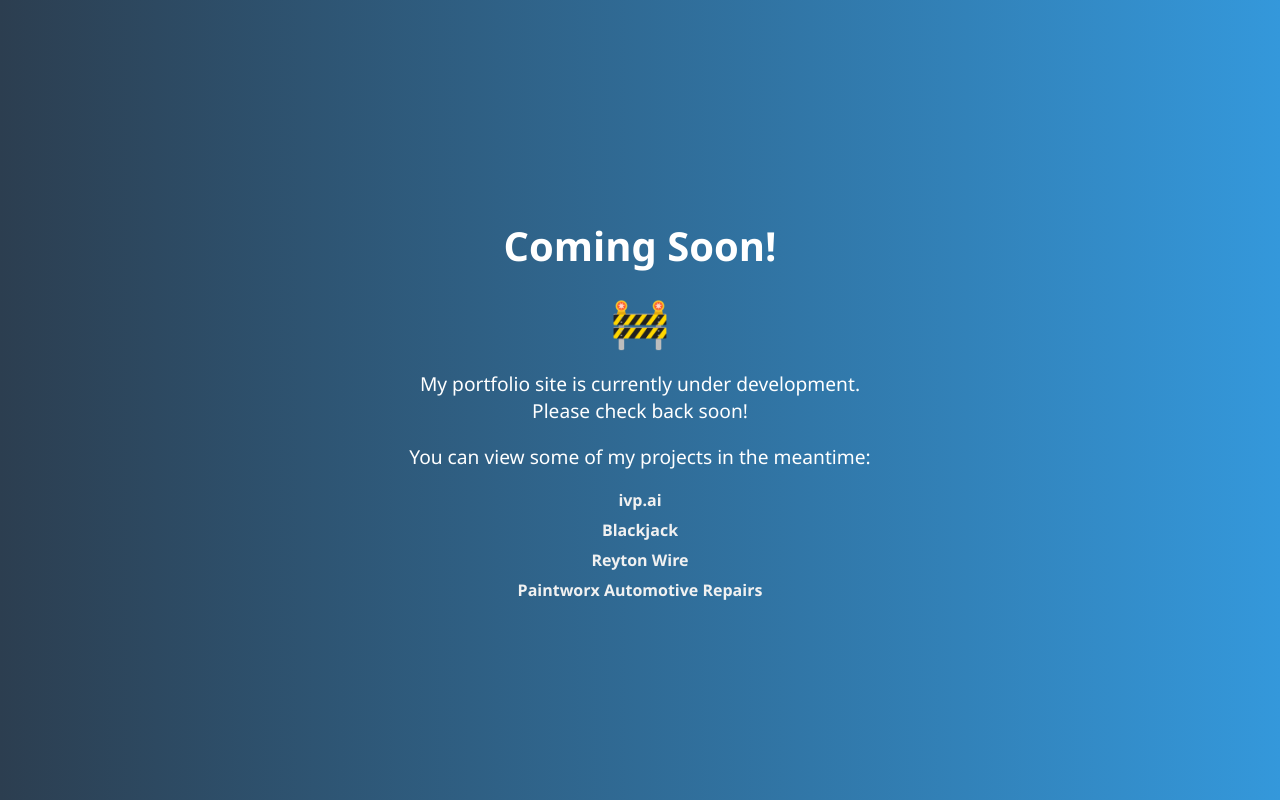
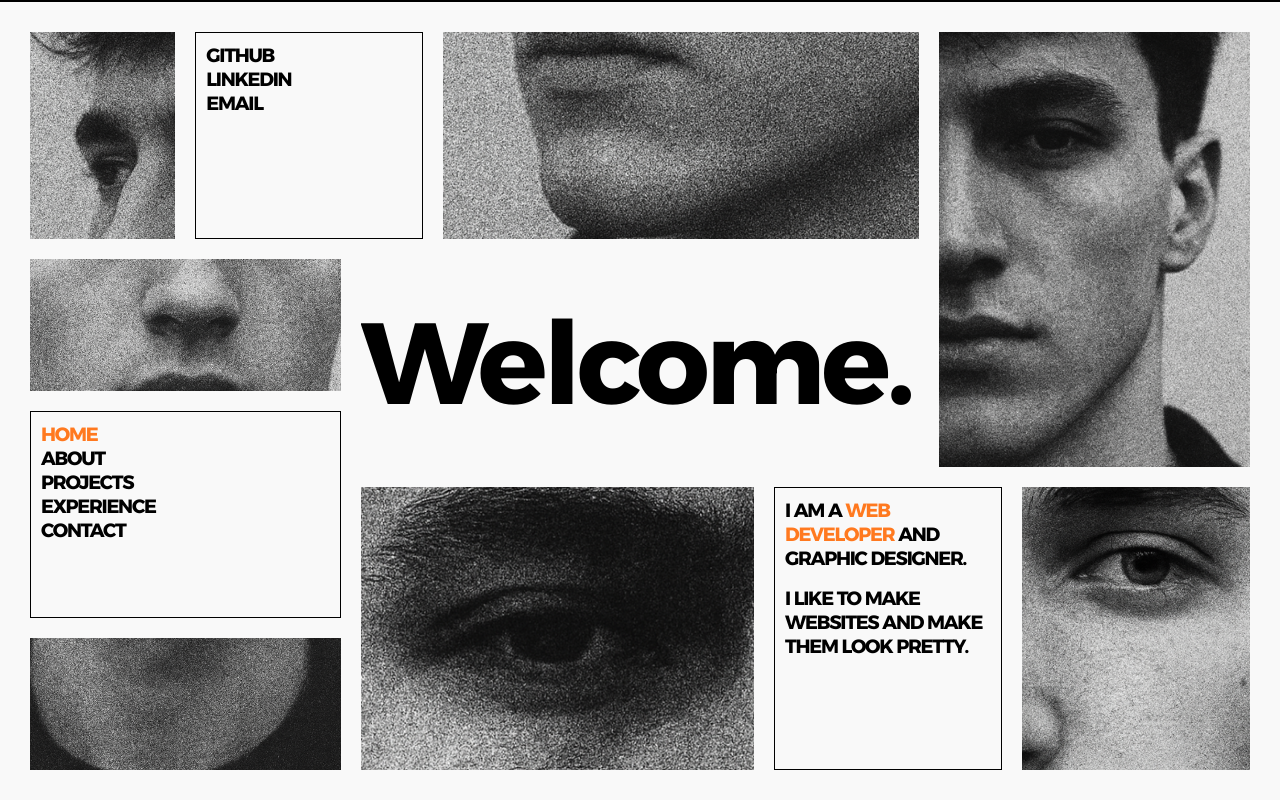
Before and after one commit to callumlewis05/Portfolio-Website, a Flask app: page / in a window 1280 px wide. Run offline with Flask 3, Linux system fonts and the light colour scheme.

Commit message:
Working home page.

```diff
--- /dev/null
+++ b/app/static/home/styles.css
@@ -0,0 +1,275 @@
+/* === CSS style reset === */
+
+/* Reset margin, padding, and box-sizing for all elements */
+*,
+*::before,
+*::after {
+  margin: 0;
+  padding: 0;
+  box-sizing: border-box;
+}
+
+/* Remove default list bullet/number from list elements */
+ul,
+ol,
+dl,
+li {
+  list-style: none;
+}
+
+/* Remove underline and outline from link elements */
+a {
+  text-decoration: none;
+  outline: none;
+}
+
+/* Make images easier to work with */
+img {
+  display: block;
+  max-width: 100%;
+}
+
+/* === Accessibility Styles === */
+
+/* Remove animations, transitions, and smooth scroll for reduced motion preferences */
+@media (prefers-reduced-motion: reduce) {
+  html:focus-within {
+    scroll-behavior: auto;
+  }
+
+  /* Remove animations, transitions, and smooth scroll for all elements */
+  *,
+  *::before,
+  *::after {
+    animation-duration: 0.01ms !important;
+    animation-iteration-count: 1 !important;
+    transition-duration: 0.01ms !important;
+    scroll-behavior: auto !important;
+  }
+}
+
+
+
+
+
+/* === General Styles === */
+
+/* Define variables for colors and default font */
+:root {
+  /* Colours */
+  --highlight: #FF791F;
+
+  --text-colour: #000030;
+  --background-colour: #f9f9f9;
+
+  --black: #000000;
+  --white: #FFFFFF;
+
+  /* Default font */
+  font-family: system-ui, sans-serif;
+}
+
+/* Set background properties for the HTML element */
+html {
+  background-image: none;
+  border: none;
+  border-radius: 0;
+  overflow-x: hidden;
+  height: 100%;
+}
+
+/* Enable smooth scrolling for links within the same page */
+html:focus-within {
+  scroll-behavior: smooth;
+}
+
+/* Defines the background colour of the page */
+body {
+  background-color: var(--background-colour);
+  min-height: 100vh;
+  height: 100%;
+}
+
+
+
+
+
+/* === Text Styles === */
+
+/* Defines the semi-bold 'Alexandria' font for the title elements */
+@font-face {
+  font-family: "Alexandria";
+  src: url("../../../fonts/Alexandria-Bold.ttf") format("truetype");
+  font-weight: 600;
+  font-style: normal;
+}
+
+/* Set default styles for all title elements */
+.title-text {
+  font-family: "Alexandria", sans-serif;
+  font-size: clamp(3rem, 9vw, 8.5rem);
+  font-weight: 600;
+  color: black;
+  text-align: left;
+  line-height: 110%;
+  letter-spacing: -0.3vw;
+}
+
+/* Set default styles for all link elements */
+.link-text {
+  font-family: "Alexandria", sans-serif;
+  font-size: clamp(1rem, 2vw, 1.2rem);
+  font-weight: 600;
+  color: black;
+  text-align: left;
+  letter-spacing: -0.1vw;
+}
+
+/* Set default styles for all paragraph elements */
+.paragraph-text {
+  font-family: "Alexandria", sans-serif;
+  font-size: clamp(1rem, 2vw, 1.2rem);
+  font-weight: 600;
+  color: black;
+  text-align: left;
+  letter-spacing: -0.1vw;
+  padding-bottom: 1rem;
+}
+
+/* Change colour of highlighted elements */
+.highlight {
+  color: var(--highlight);
+  display: inline !important;
+}
+
+
+
+
+
+/* === Design breakpoints === */
+
+/* Mobile */
+@media screen and (max-width: 640px) {
+}
+
+/* Tablet */
+@media screen and (min-width: 641px) and (max-width: 1007px) {
+}
+
+/* Laptop */
+@media screen and (min-width: 1008px) {
+}
+
+/* === Section 1 - Hero === */
+
+main {
+  height: 100%;
+}
+
+#container {
+  height: 100%;
+  padding: 30px;
+  border-top: solid 2px black;
+  display: grid;
+  grid-template-columns: repeat(15, [col] 1fr);
+  grid-template-rows: repeat(10, [row] 1fr);
+  gap: 20px;
+  justify-items: center;
+}
+
+#container > * {
+  width: 100%;
+  overflow: hidden;
+}
+
+.home-element.text-box {
+  border: 1px solid var(--black);
+  padding: 10px;
+}
+
+.home-element.text-box * {
+  display: block;
+}
+
+.home-element.image {
+  display: flex;
+  justify-content: center;
+  align-items: center;
+}
+
+.home-element.title {
+  display: flex;
+  justify-content: start;
+  align-items: center;
+}
+
+.home-element img {
+  object-fit: cover;
+  width: 100%;
+  height: 100%;
+}
+
+.home-element button {
+  border: none;
+  background-color: var(--background-colour);
+  cursor: pointer;
+}
+
+.home-element button.active {
+  color: var(--highlight);
+}
+
+#container .home-element:nth-of-type(1) {
+  grid-column: col / span 2;
+  grid-row: row / span 3;
+}
+
+#container .home-element:nth-of-type(2) {
+  grid-column: col 3 / span 3;
+  grid-row: row / span 3;
+}
+
+#container .home-element:nth-of-type(3) {
+  grid-column: col 6 / span 6;
+  grid-row: row / span 3;
+}
+
+#container .home-element:nth-of-type(4) {
+  grid-column: col 12 / span 4;
+  grid-row: row / span 6;
+}
+
+#container .home-element:nth-of-type(5) {
+  grid-column: col / span 4;
+  grid-row: row 4 / span 2;
+}
+
+#container .home-element:nth-of-type(6) {
+  grid-column: col 5 / span 7;
+  grid-row: row 4 / span 3;
+}
+
+#container .home-element:nth-of-type(7) {
+  grid-column: col / span 4;
+  grid-row: row 6 / span 3;
+}
+
+#container .home-element:nth-of-type(8) {
+  grid-column: col / span 4;
+  grid-row: row 9 / span 2;
+}
+
+#container .home-element:nth-of-type(9) {
+  grid-column: col 5 / span 5;
+  grid-row: row 7 / span 4;
+}
+
+#container .home-element:nth-of-type(10) {
+  grid-column: col 10 / span 3;
+  grid-row: row 7 / span 4;
+}
+
+#container .home-element:nth-of-type(11) {
+  grid-column: col 13 / span 3;
+  grid-row: row 7 / span 4;
+}
--- a/app/templates/home/home.html
+++ b/app/templates/home/home.html
@@ -3,93 +3,110 @@
   <head>
     <meta charset="UTF-8" />
     <meta name="viewport" content="width=device-width, initial-scale=1.0" />
-  <title>Portfolio Under Development</title>
-  <style>
-    body {
-      margin: 0;
-      padding: 0;
-      font-family: "Segoe UI", Tahoma, Geneva, Verdana, sans-serif;
-      background: linear-gradient(to right, #2c3e50, #3498db);
-      color: #fff;
-      display: flex;
-      justify-content: center;
-      align-items: center;
-      height: 100vh;
-      text-align: center;
-    }
+    <head>
+      <meta charset="UTF-8" />
+      <meta name="viewport" content="width=device-width, initial-scale=1.0" />
+      <meta
+        name="description"
+        content="Unlock powerful insights with IVP.ai's advanced analytics tools."
+      />
+      <meta property="og:title" content="Callum's Portfolio" />
+      <meta property="og:description" content="A collation of Callum's work." />
+      <meta
+        property="og:image"
+        content="{{ url_for('static', filename='img/preview.jpg') }}"
+      />
+      <meta property="og:image:width" content="1200" />
+      <meta property="og:image:height" content="630" />
+      <meta property="og:url" content="https://callumlewis.uk" />
+      <meta property="og:type" content="website" />
+      <meta name="keywords" content="portfolio, web development" />
+      <meta name="robots" content="index, follow" />
+      <meta name="author" content="Callum Lewis" />
 
-    .container {
-      max-width: 600px;
-      padding: 20px;
-    }
-
-    h1 {
-      font-size: 2.5rem;
-      margin-bottom: 0.5rem;
-    }
-
-    .emoji {
-      font-size: 3rem;
-      margin: 1rem 0;
-    }
-
-    p {
-      font-size: 1.2rem;
-      margin-top: 0;
-      margin-bottom: 1.2rem;
-    }
-
-    ul {
-      list-style: none;
-      padding: 0;
-      margin: 0 auto;
-    }
-
-    ul li {
-      margin: 0.5rem 0;
-    }
-
-    a {
-      color: #f1f1f1;
-      text-decoration: none;
-      font-weight: bold;
-      transition: color 0.3s;
-    }
-
-    a:hover {
-      color: #ffd700;
-    }
-
-    @media (max-width: 600px) {
-      h1 {
-        font-size: 2rem;
-      }
-
-      p {
-        font-size: 1rem;
-      }
-
-      a {
-        font-size: 1rem;
-      }
-    }
-  </style>
+      <title>Callum's Portfolio</title>
+      <link
+        rel="stylesheet"
+        href="{{ url_for('static', filename='home/styles.css') }}"
+      />
+      <link
+        rel="icon"
+        href="{{ url_for('static', filename='home/facicon.ico') }}"
+        type="image/x-icon"
+      />
+    </head>
   </head>
   <body>
-  <div class="container">
-    <h1>Coming Soon!</h1>
-    <div class="emoji">🚧</div>
-    <p>
-      My portfolio site is currently under development.<br>
-      Please check back soon!
+    <main id="content">
+      <div id="container">
+        <div class="home-element image">
+          <img
+            src="{{ url_for('static', filename='img/portfolio-photo-1.png')}}"
+            alt="Photoshopped image of a face in a grainy black and white."
+          >
+        </div>
+        <div class="home-element text-box">
+          <a class="link-text" href="https://github.com/callumlewis05">GITHUB</a>
+          <a class="link-text" href="https://www.linkedin.com/in/callumlewis05/">LINKEDIN</a>
+          <a class="link-text" href="mailto:contact@callumlewis.uk">EMAIL</a>
+        </div>
+        <div class="home-element image">
+          <img
+            src="{{ url_for('static', filename='img/portfolio-photo-2.png')}}"
+            alt="Photoshopped image of a face in a grainy black and white."
+          >
+        </div>
+        <div class="home-element image">
+          <img
+            src="{{ url_for('static', filename='img/portfolio-photo-3.png')}}"
+            alt="Photoshopped image of a face in a grainy black and white."
+          >
+        </div>
+        <div class="home-element image">
+          <img
+            src="{{ url_for('static', filename='img/portfolio-photo-4.png')}}"
+            alt="Photoshopped image of a face in a grainy black and white."
+          >
+        </div>
+        <div class="home-element title">
+          <h1 class="title-text">Welcome.</h1>
+        </div>
+        <div class="home-element text-box">
+          <nav>
+            <button class="link-text active">HOME</button>
+            <button class="link-text">ABOUT</button>
+            <button class="link-text">PROJECTS</button>
+            <button class="link-text">EXPERIENCE</button>
+            <button class="link-text">CONTACT</button>
+          </nav>
+        </div>
+        <div class="home-element image">
+          <img
+            src="{{ url_for('static', filename='img/portfolio-photo-5.png')}}"
+            alt="Photoshopped image of a face in a grainy black and white."
+          >
+        </div>
+        <div class="home-element image">
+          <img
+            src="{{ url_for('static', filename='img/portfolio-photo-6.png')}}"
+            alt="Photoshopped image of a face in a grainy black and white."
+          >
+        </div>
+        <div class="home-element text-box">
+          <p class="paragraph-text">
+            I AM A <span class="highlight">WEB DEVELOPER</span> AND GRAPHIC DESIGNER.
           </p>
-    <p>You can view some of my projects in the meantime:</p>
-    <ul>
-      <li><a href="/projects/ivp">ivp.ai</a></li>
-      <li><a href="/projects/blackjack">Blackjack</a></li>
-      <li><a href="https://reytonwirereturns.com" target="_blank">Reyton Wire</a></li>
-      <li><a href="https://paintworx.uk" target="_blank">Paintworx Automotive Repairs</a></li>
-    </ul>
+          <p class="paragraph-text">
+            I LIKE TO MAKE WEBSITES AND MAKE THEM LOOK PRETTY.
+          </p>
         </div>
+        <div class="home-element image">
+          <img
+            src="{{ url_for('static', filename='img/portfolio-photo-7.png')}}"
+            alt="Photoshopped image of a face in a grainy black and white."
+          >
+        </div>
+      </div>
+    </main>
   </body>
 </html>
```
Also changed, not shown: app/templates/home/newspaper.html (deleted, +0 -41 lines), app/static/fonts/Alexandria-Bold.ttf (added), app/static/img/portfolio-photo-1.png (added), app/static/img/portfolio-photo-2.png (added), app/static/img/portfolio-photo-3.png (added), app/static/img/portfolio-photo-4.png (added), app/static/img/portfolio-photo-5.png (added), app/static/img/portfolio-photo-6.png (added), app/static/img/portfolio-photo-7.png (added). Lines whose indentation alone changed are shown as unchanged.
